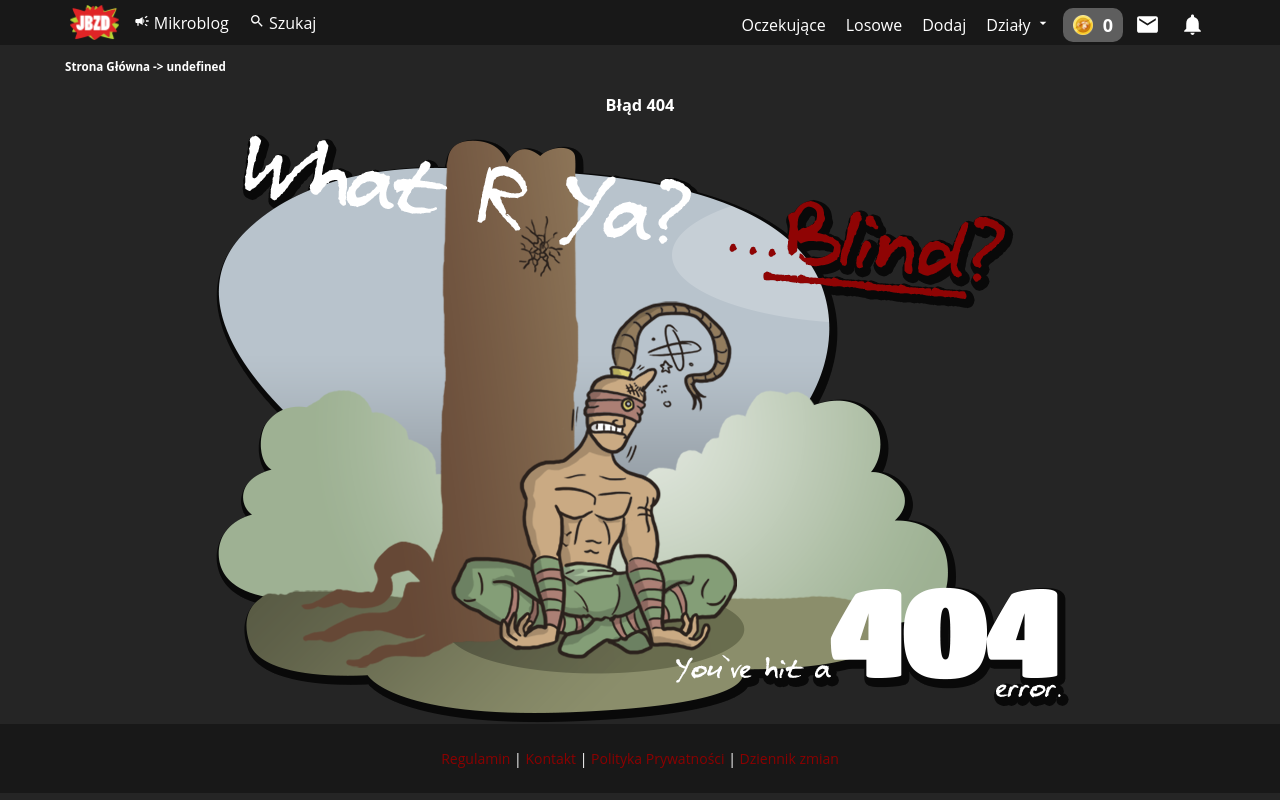
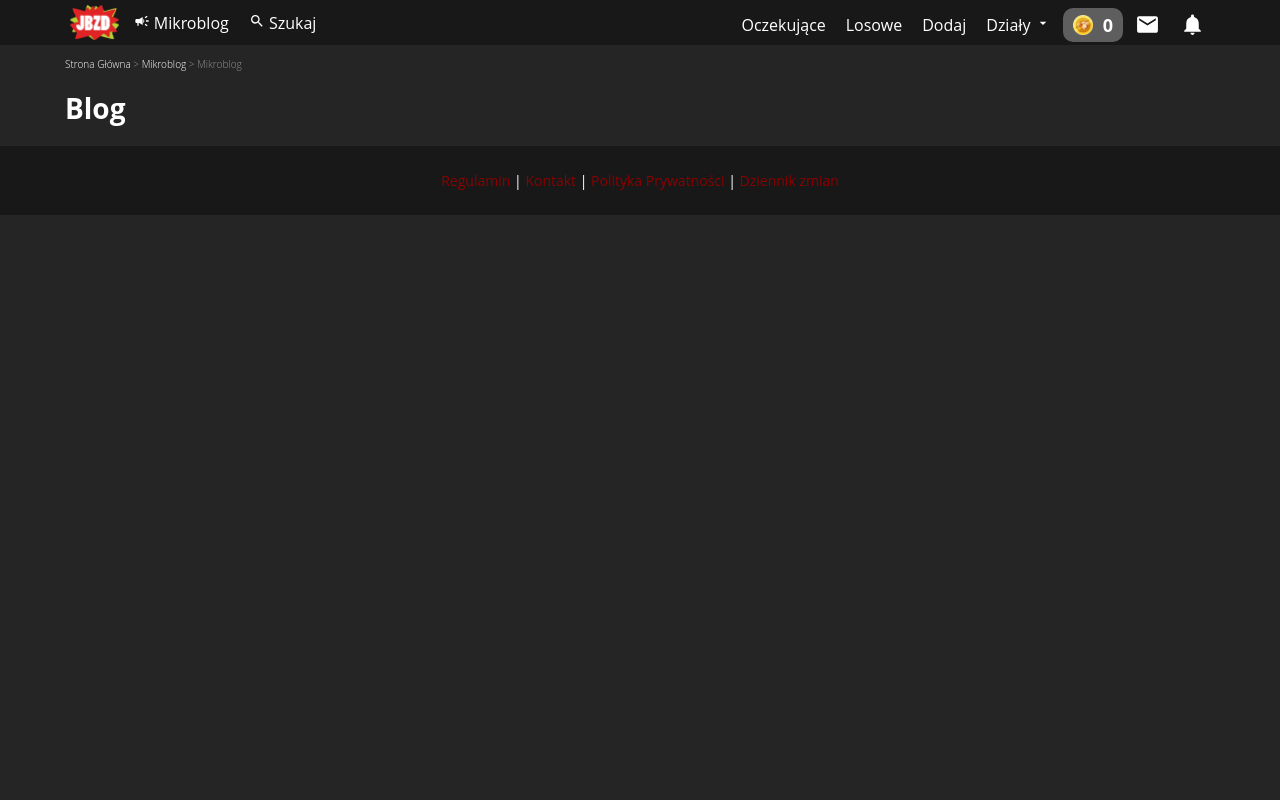
Before and after one commit to c3sare/jbzdclone, a React (Create React App) app: page /mikroblog/gorace in a window 1280 px wide. Before the commit this address had no page. Built offline with nearby package versions, Linux system fonts and the light colour scheme.

Commit message:
add auto breadcrumbs, new pages

```diff
--- a/src/App.tsx
+++ b/src/App.tsx
@@ -3,13 +3,44 @@ import Navigation from './components/Navigation';
 import Footer from './components/Footer';
 import Index from './routes/Index';
 import ErrorPage from './components/ErrorPage';
-import { Route, Routes, useLocation } from 'react-router-dom';
+import { Link, Route, Routes, useLocation } from 'react-router-dom';
 import Waitings from './routes/Waitings';
 import React, { useEffect, useState } from 'react';
+import MikroBlog from './routes/MikroBlog';
+import Upload from './routes/Upload';
 
 function App() {
   let location = useLocation();
-  const [breadcrumbs, setBreadcrumbs] = useState<String | null>(null);
+  const [breadcrumbs, setBreadcrumbs] = useState<any>(null);
+
+  const getFullNameOfCrumb = (routes:Array<{path: string, pageName: string, otherPages: any}>, url:string):any => {
+    return routes.find(item => item.path.indexOf(url) > -1)?.pageName ||
+    (routes.find(item => item.otherPages) ? getFullNameOfCrumb([...routes.map(item => item.otherPages || []).filter(item => item.length > 0).flat()], url) : url);
+  }
+
+  const createBreadCrumb = (routes: any, location: any) => {
+    const arr = location.pathname.split("/");
+    const url = [];
+    const splitted:any = Array.from(new Set(arr));
+    for(let i=0;i<splitted.length;i++) {
+      if(i===splitted.length-1) {
+        if(splitted[i] === "") {
+          url.push(<span>Strona Główna</span>);
+        } else {
+          url.push(<span>{" > "}</span>)
+          url.push(<span>{getFullNameOfCrumb(routes, splitted[i])}</span>);
+        }
+      } else {
+        if(splitted[i] === "") {
+          url.push(<Link to={splitted.slice(0, i+1).join("/")}>Strona Główna</Link>);
+        } else {
+          url.push(<span>{" > "}</span>)
+          url.push(<Link to={splitted.slice(0, i+1).join("/")}>{getFullNameOfCrumb(routes, splitted[i])}</Link>)
+        }
+      }
+    }
+    return url;
+  }
 
   const routes = [
     {
@@ -21,6 +52,16 @@ function App() {
           pageName: "Oczekujące",
           path: "/oczekujace",
           element: <Waitings/>
+        },
+        {
+          pageName: "Mikroblog",
+          path: "/mikroblog/gorace",
+          element: <MikroBlog/>
+        },
+        {
+          pageName: "Dodaj",
+          path: "/upload",
+          element: <Upload/>
         }
       ]
     },
@@ -32,15 +73,16 @@ function App() {
   ]
 
   useEffect(() => {
-    const localization = String(
-      routes.find((item:any) => item.path === location.pathname)?.pageName ||
-      routes[0].pageName+" -> "+routes[0].otherPages?.find((item: any) => item.path === location.pathname)?.pageName
-      );
-    setBreadcrumbs(localization)
+    // const localization = String(
+    //   routes.find((item:any) => item.path === location.pathname)?.pageName ||
+    //   routes[0].pageName+" - "+routes[0].otherPages?.find((item: any) => item.path === location.pathname)?.pageName
+    //   );
+    setBreadcrumbs(createBreadCrumb(routes, location));
+    // eslint-disable-next-line
   }, [location])
 
-  const generatePageTree = (tab: any) : any => {
-    return tab.map((route:any, index: number) => {
+  const generatePageTree = (tab: Array<Object>) =>
+    tab.map((route:any, index: number) => {
       return (
         <React.Fragment key={index}>
           <Route path={route.path} element={route.element} />
@@ -49,14 +91,13 @@ function App() {
           }
         </React.Fragment>
       )
-    });
-  }
+  });
 
   return (
       <div className="App">
         <Navigation/>
         <main>
-          <h5>{breadcrumbs}</h5>
+          <h5 className="breadcrumbs">{breadcrumbs}</h5>
           <Routes>
             {generatePageTree(routes)}
           </Routes>
--- /dev/null
+++ b/src/routes/MikroBlog.jsx
@@ -0,0 +1,9 @@
+
+
+const MikroBlog = () => {
+    return (
+        <h1>Blog</h1>
+    )
+}
+
+export default MikroBlog;
--- /dev/null
+++ b/src/routes/Upload.jsx
@@ -0,0 +1,10 @@
+
+
+const Upload = () => {
+
+    return (
+        <h1>Dodaj</h1>
+    )
+}
+
+export default Upload;
--- a/src/styles/App.css
+++ b/src/styles/App.css
@@ -1,3 +1,14 @@
 .App {
     padding-top: 40px;
 }
+
+.breadcrumbs {
+    font-size: 10px;
+    color: rgb(145, 145, 145);
+    font-weight: 100;
+}
+
+.breadcrumbs a {
+    color: white;
+    text-decoration: none;
+}
```
